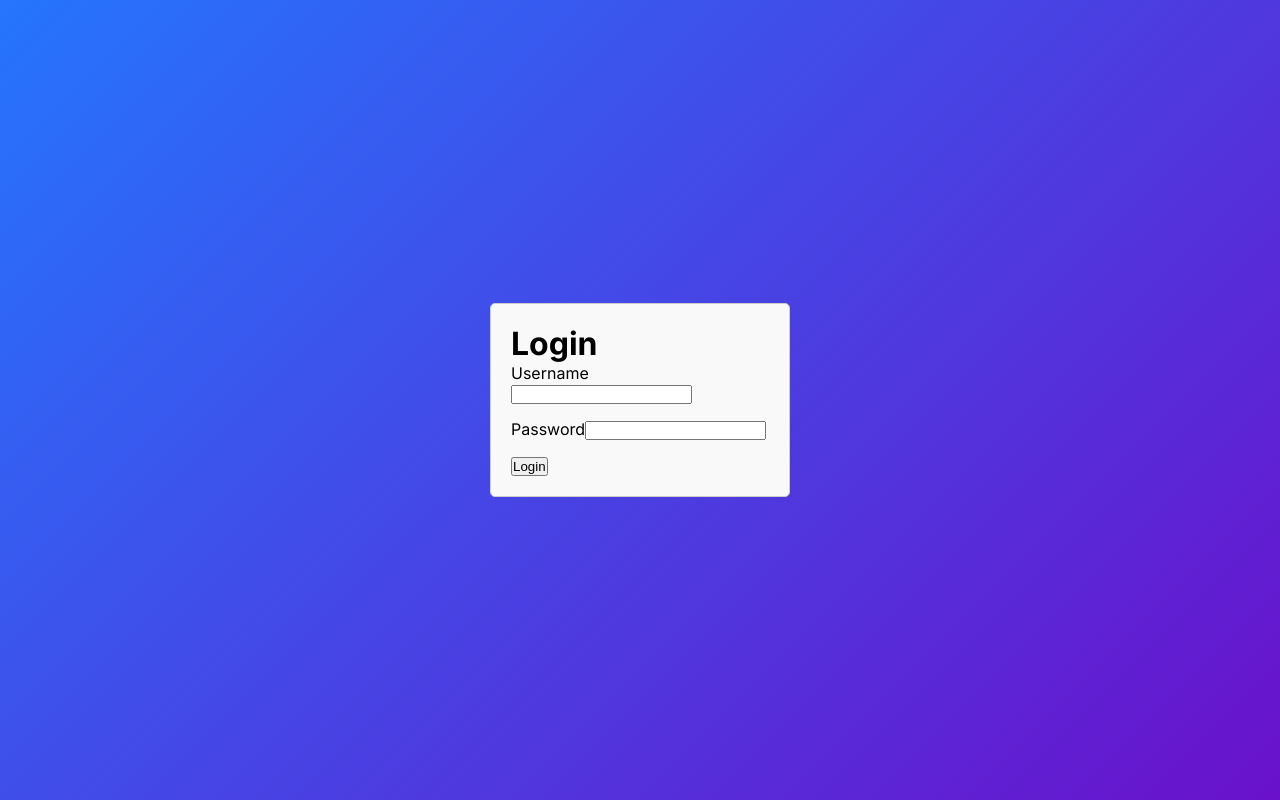
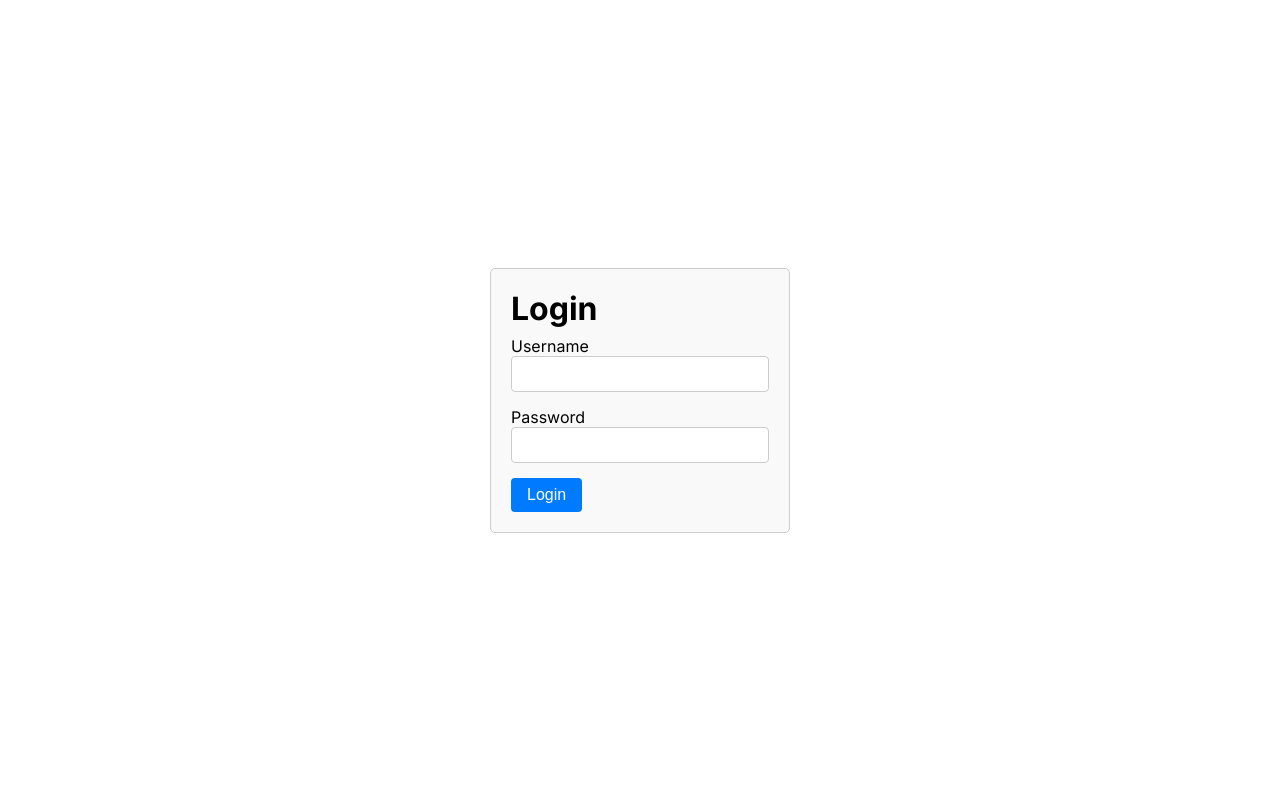
Before and after one commit to Flying-Kimbo/c302p3, a Next.js app: page / in a window 1280 px wide. Built offline with nearby package versions, Linux system fonts and the light colour scheme.

Commit message:
Changed the stylesheet

```diff
--- a/src/app/globals.css
+++ b/src/app/globals.css
@@ -78,25 +78,75 @@
   padding: 0;
   margin: 0;
 }
-
-html,
-body {
-  max-width: 100vw;
-  overflow-x: hidden;
+body.minimalist {
+  margin: 0;
+  padding: 0;
+  font-family: -apple-system, BlinkMacSystemFont, 'Segoe UI', Roboto, Oxygen,
+    Ubuntu, Cantarell, 'Open Sans', 'Helvetica Neue', sans-serif;
+  font-size: 16px;
+  line-height: 1.6;
+  color: #333;
+  background-color: #fff;
 }
 
-body {
-  margin: 0;
-  padding: 0;
-  font-family: Arial, sans-serif;
-  background: linear-gradient(315deg, #6a11cb, #2575fc);
-  min-height: 100vh;
+h1, h2, h3, h4, h5, h6 {
+  margin-top: 0;
+  margin-bottom: 0.5rem;
+  font-weight: bold;
+}
+
+p {
+  margin-top: 0;
+  margin-bottom: 1rem;
 }
 
 a {
-  color: inherit;
+  color: #007bff;
   text-decoration: none;
 }
+
+a:hover {
+  text-decoration: underline;
+}
+
+button {
+  padding: 0.5rem 1rem;
+  font-size: 1rem;
+  border: none;
+  border-radius: 4px;
+  background-color: #007bff;
+  color: #fff;
+  cursor: pointer;
+  transition: background-color 0.3s ease;
+}
+
+button:hover {
+  background-color: #0056b3;
+}
+
+input[type="text"],
+input[type="password"],
+input[type="email"],
+textarea,
+select {
+  padding: 0.5rem;
+  border: 1px solid #ccc;
+  border-radius: 4px;
+  font-size: 1rem;
+  width: 100%;
+}
+
+input[type="checkbox"] {
+  margin-right: 0.5rem;
+}
+
+.container {
+  max-width: 1200px;
+  margin: 0 auto;
+  padding: 0 1rem;
+}
+
+/* Add more styles as needed */
 
 @media (prefers-color-scheme: dark) {
   html {
```
